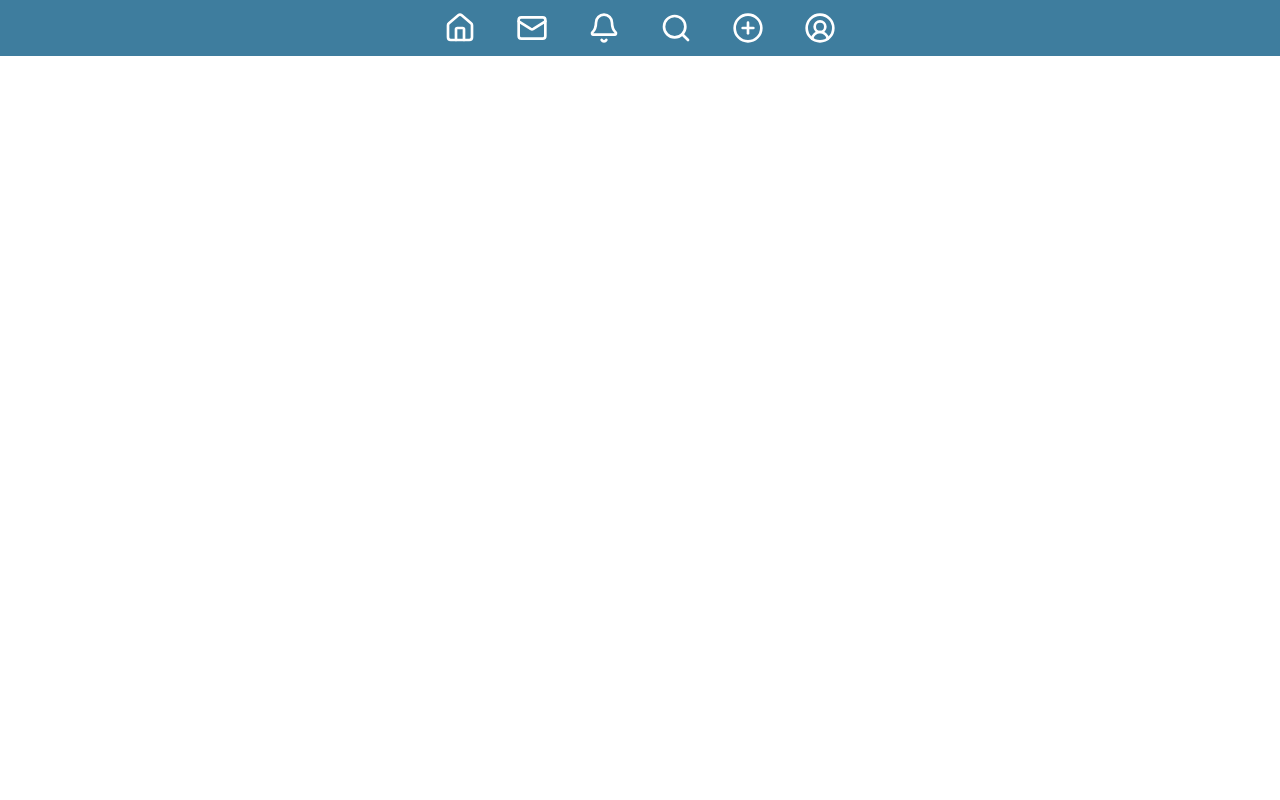
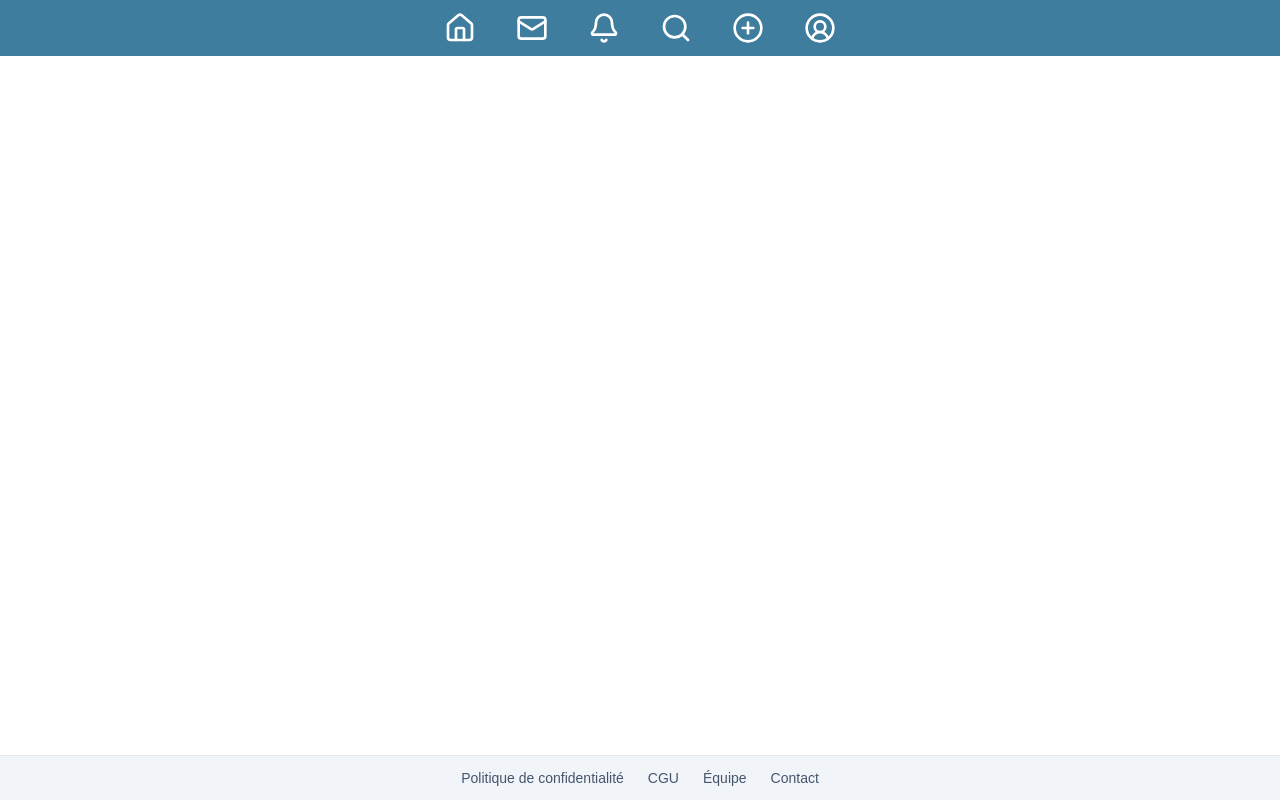
Before and after one commit to Jayleeva/42transcendence, a Next.js app in the folder frontend/: page /feed in a window 1280 px wide. Built offline with nearby package versions, Linux system fonts and the light colour scheme; a web font is replaced by a local one.

Commit message:
Add : first test Footer

```diff
--- a/frontend/app/feed/page.tsx
+++ b/frontend/app/feed/page.tsx
@@ -1,7 +1,10 @@
 // Feed page
 
+import Footer from "@/components/layout/Footer";
 import Navbar from "@/components/layout/Navbar";
 
+// attention c'est faux c'etait pour tester le visu dela nav bar
+// a mattre ds un layout plus tard
 export default function Layout({ children }) {
     return (
         <>
@@ -9,6 +12,24 @@ export default function Layout({ children }) {
             <main>
                 {children}
             </main>
+            <Footer />
         </>
     );
 }
+
+
+/*
+// a mettre qd le layout sera fait
+export default function FeedPage() {
+    return (
+        <main>
+            <h1>Feed</h1>
+        </main>
+    );
+}
+*/
+
+/*
+Du coup
+
+*/
--- a/frontend/components/layout/Footer.tsx
+++ b/frontend/components/layout/Footer.tsx
@@ -1 +1,26 @@
 // Footer
+
+import Link from 'next/link';
+
+const links = [
+  { href: '/privacy', label: 'Politique de confidentialité' },
+  { href: '/terms', label: 'CGU' },
+  { href: '/team', label: 'Équipe' },
+  { href: '/contact', label: 'Contact' },
+];
+
+export default function Footer() {
+  return (
+    <footer className="border-t border-slate-200 bg-slate-100 px-6 py-3 text-sm text-slate-600 fixed bottom-0 inset-x-0">
+      <ul className="flex flex-wrap items-center justify-center gap-x-6 gap-y-1">
+        {links.map(({ href, label }) => (
+          <li key={href}>
+            <Link href={href} className="hover:underline">
+              {label}
+            </Link>
+          </li>
+        ))}
+      </ul>
+    </footer>
+  );
+}
```
Also changed, not shown: frontend/app/layout.tsx (+1 -9 lines), frontend/components/layout/Navbar.tsx (+2 -8 lines), package.json (added, +15 -0 lines), 1 other file (tests, documents, lock files or other folders).
